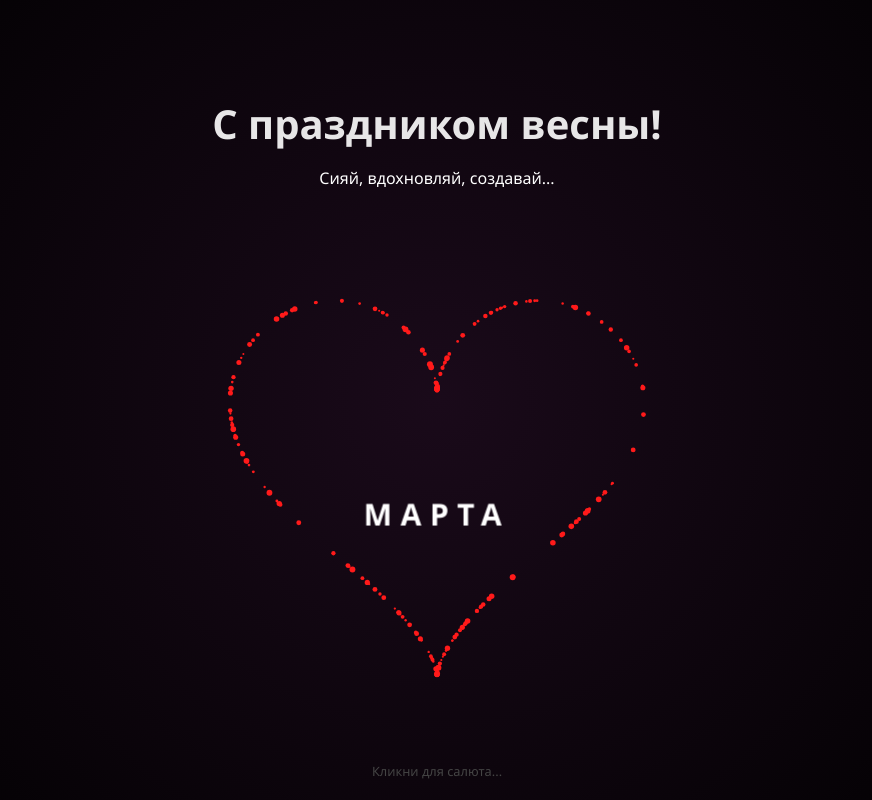
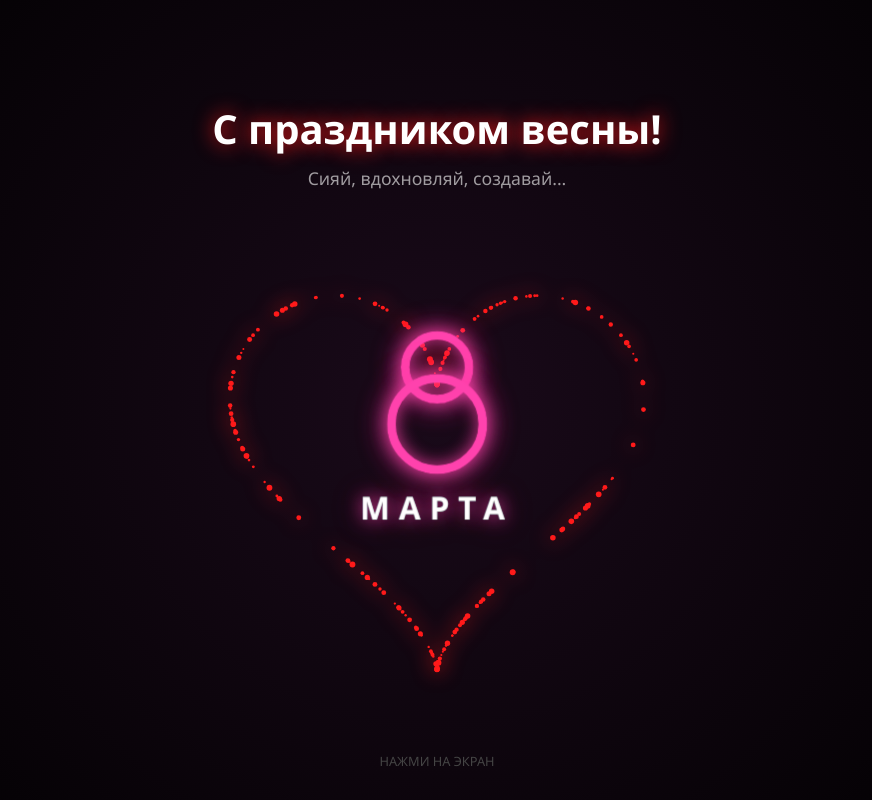
Before and after one commit to Berikkz/8-marta, a plain HTML site: page index.html in a window 1280 px wide. Shown: the whole page, without its empty margins (203-1075 px from the left). Drawn offline with nearby package versions, Linux system fonts and the light colour scheme.

Commit message:
Update index.html

```diff
--- a/index.html
+++ b/index.html
@@ -6,17 +6,22 @@
     <title>С 8 Марта!</title>
 
     <meta property="og:title" content="С праздником весны! ✨">
-    <meta property="og:description" content="Маленький подарок для настроения. Нажми, чтобы открыть!">
+    <meta property="og:description" content="Интерактивный подарок. Нажми, чтобы открыть!">
     <meta property="og:image" content="preview-8march.jpg">
     <meta property="og:type" content="website">
-    <meta name="twitter:card" content="summary_large_image">
 
     <script src="https://cdn.jsdelivr.net/npm/canvas-confetti@1.6.0/dist/confetti.browser.min.js"></script>
 
     <style>
+        :root {
+            --heart-red: #ff1a1a;
+            --neon-pink: #ff3385;
+            --glow: 0 0 15px rgba(255, 51, 133, 0.8), 0 0 30px rgba(255, 51, 133, 0.4);
+        }
 
         body {
             margin: 0;
+            background: #000;
             background: radial-gradient(circle, #1a0a1a 0%, #000 100%);
             color: #fff;
             height: 100vh;
@@ -34,51 +39,46 @@
             display: flex;
             flex-direction: column;
             align-items: center;
-            pointer-events: none;
+            text-align: center;
         }
 
-        h1 {
-            font-size: 2.5rem;
-            text-shadow: 0 0 20px var(--heart-red);
-            margin: 0;
-            opacity: 0.9;
-        }
+        h1 { font-size: 2.5rem; text-shadow: 0 0 20px var(--heart-red); margin: 0; }
+        p { font-size: 1.1rem; opacity: 0.6; margin: 10px 0; }
 
-        /* Контейнер для Сердца и 8 */
         .art-container {
             position: relative;
             width: 500px;
             height: 500px;
             display: flex;
-            flex-direction: column;
             justify-content: center;
             align-items: center;
         }
 
         #heart-canvas {
             position: absolute;
-            filter: drop-shadow(0 0 15px var(--heart-red));
+            top: 0;
+            left: 0;
+            z-index: 1;
+            filter: drop-shadow(0 0 10px var(--heart-red));
         }
 
-        /* Композиция внутри сердца */
+        /* Блок 8 Марта */
         .march-content {
             position: relative;
-            z-index: 5;
+            z-index: 20; /* Поверх всего */
             display: flex;
             flex-direction: column;
             align-items: center;
-            margin-top: -30px; /* Центрируем визуально в сердце */
+            margin-top: -40px;
             animation: pulse-all 2s infinite ease-in-out;
+            pointer-events: none;
         }
 
-        /* Восьмерка */
         .eight-css {
             position: relative;
             width: 80px;
             height: 130px;
-            display: flex;
-            flex-direction: column;
-            align-items: center;
+            margin-bottom: 10px;
         }
 
         .circle {
@@ -86,43 +86,35 @@
             border-radius: 50%;
             box-shadow: var(--glow), inset var(--glow);
             position: absolute;
+            left: 50%;
+            transform: translateX(-50%);
         }
 
         .top { width: 50px; height: 50px; top: 0; }
-        .bottom { width: 70px; height: 70px; bottom: 0; }
+        .bottom { width: 75px; height: 75px; bottom: 0; }
 
-        /* Слово МАРТА */
         .marta-text {
-            margin-top: 10px;
             font-size: 1.8rem;
             font-weight: bold;
             color: white;
             text-transform: uppercase;
             letter-spacing: 8px;
             text-shadow: var(--glow);
-            font-family: 'Segoe UI', sans-serif;
         }
 
         @keyframes pulse-all {
             0%, 100% { transform: scale(1); filter: brightness(1); }
-            50% { transform: scale(1.05); filter: brightness(1.2); }
+            50% { transform: scale(1.1); filter: brightness(1.3); }
         }
 
-        .hint {
-            position: fixed;
-            bottom: 20px;
-            font-size: 0.8rem;
-            color: #444;
-        }
+        .hint { position: fixed; bottom: 30px; color: #444; font-size: 0.8rem; }
     </style>
 </head>
 <body>
 
     <div class="ui-layer">
-    <h1>С праздником весны!</h1>
-    <p>Сияй, вдохновляй, создавай...</p>
-
-    </div>
+        <h1>С праздником весны!</h1>
+        <p>Сияй, вдохновляй, создавай...</p>
 
         <div class="art-container">
             <canvas id="heart-canvas"></canvas>
@@ -137,7 +129,7 @@
         </div>
     </div>
 
-    <div class="hint">Кликни для салюта...</div>
+    <div class="hint">НАЖМИ НА ЭКРАН</div>
 
     <script>
         const canvas = document.getElementById('heart-canvas');
@@ -166,7 +158,6 @@
                 const pos = getHeartPoint(p.t);
                 const x = pos.x * pulse + canvas.width / 2;
                 const y = pos.y * pulse + canvas.height / 2;
-
                 ctx.beginPath();
                 ctx.arc(x, y, p.size, 0, Math.PI * 2);
                 ctx.fill();
@@ -176,12 +167,11 @@
         draw();
 
         document.body.addEventListener('click', (e) => {
-            const colors = ['#ff3385', '#ff1a1a', '#ffffff', '#ff99cc'];
             confetti({
                 particleCount: 150,
                 spread: 70,
                 origin: { x: e.clientX / window.innerWidth, y: e.clientY / window.innerHeight },
-                colors: colors
+                colors: ['#ff3385', '#ff1a1a', '#ffffff', '#ff99cc']
             });
         });
     </script>
```
